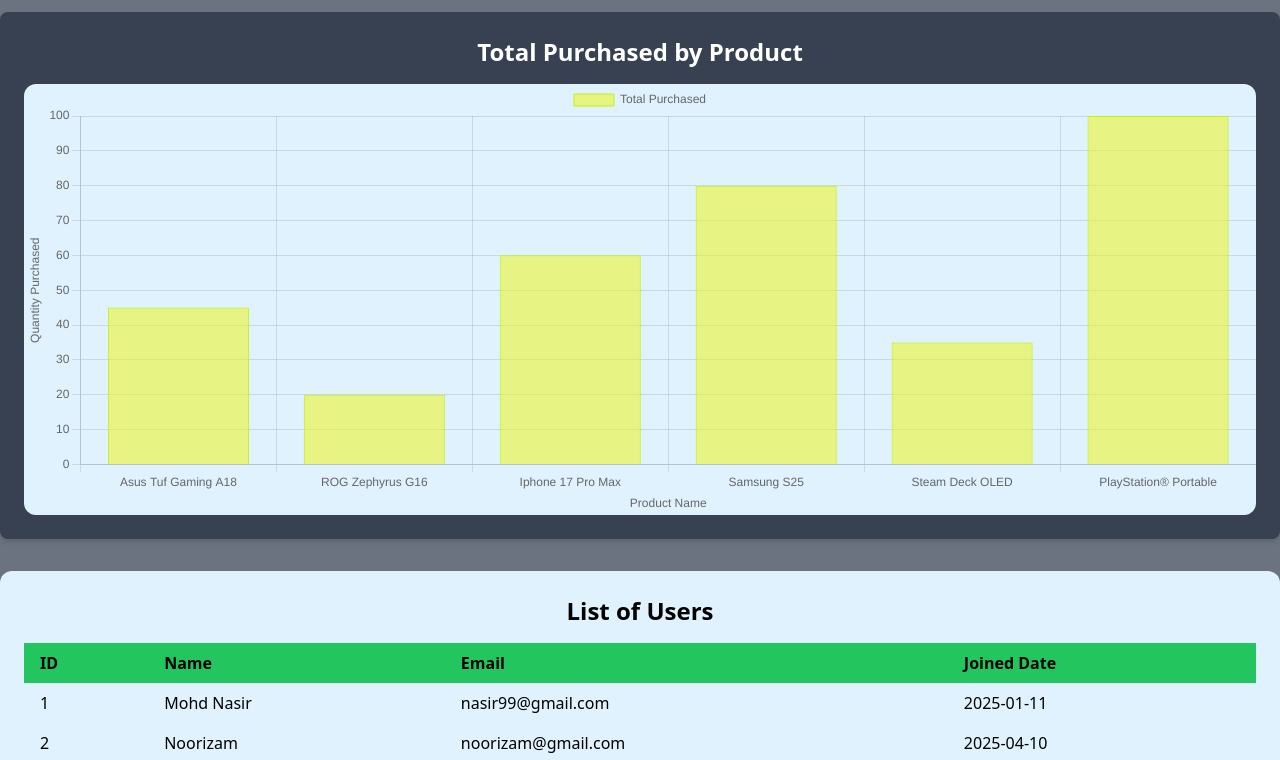
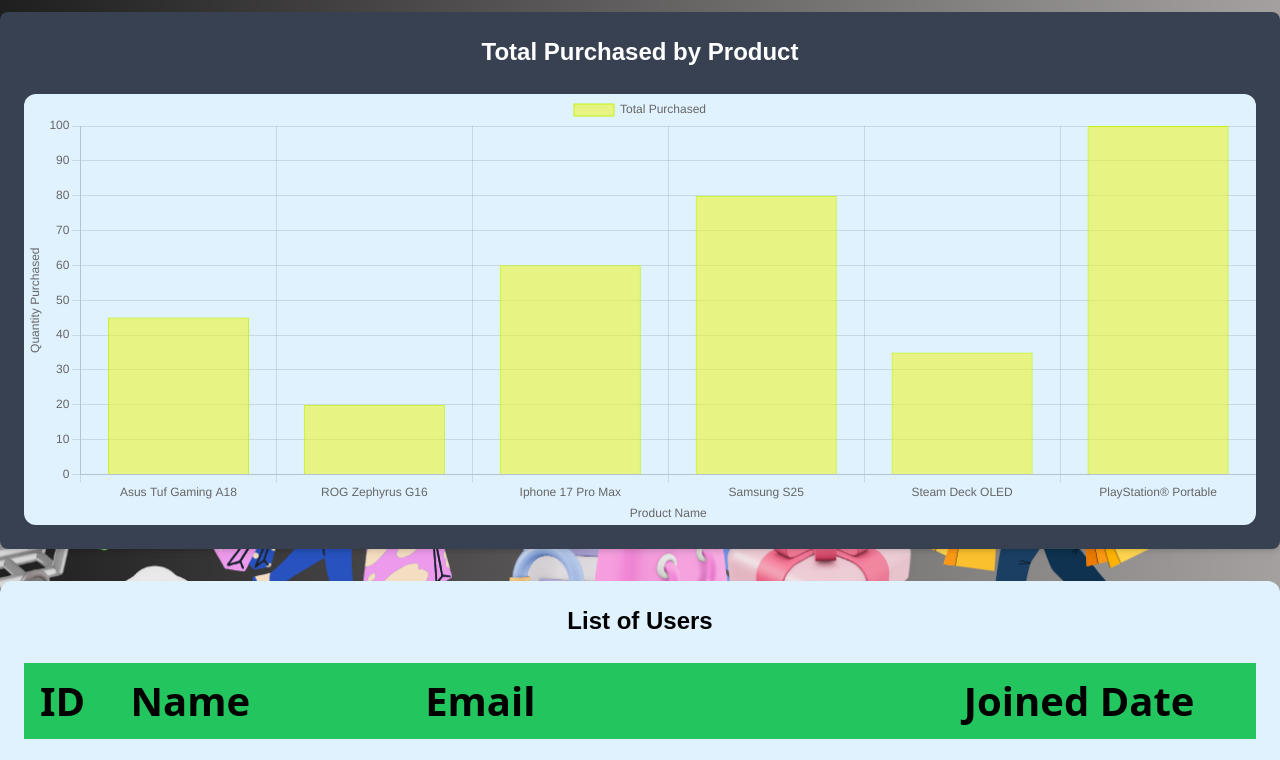
Before and after one commit to DiniyIqbal/individualassignment566, a plain HTML site: page homepage.html in a window 1280 px wide. Shown: the part 164-924 px from the top of the page. Drawn offline with nearby package versions, Linux system fonts and the light colour scheme.

Commit message:
Update homepage.html

```diff
--- a/homepage.html
+++ b/homepage.html
@@ -7,7 +7,7 @@
     <meta name="viewport" content="width=device-width, initial-scale=1.0">
     <title>Dashboard</title>
     <script src="https://cdn.tailwindcss.com"></script>
-    <link rel="stylesheet" href="homapage.css">
+    <link rel="stylesheet" href="homepage.css">
      <link id='favicon' rel="shortcut icon" href="images/logo1.png" type="image/x-png">
      <script src="https://cdn.jsdelivr.net/npm/chart.js"></script>
     <script src="https://unpkg.com/heroicons@2.0.18/24/outline/index.js"></script>
```
